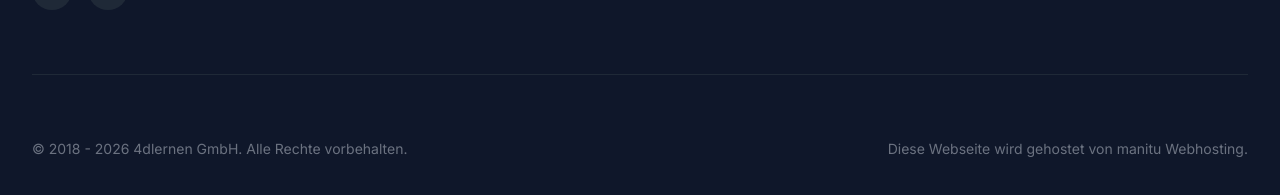
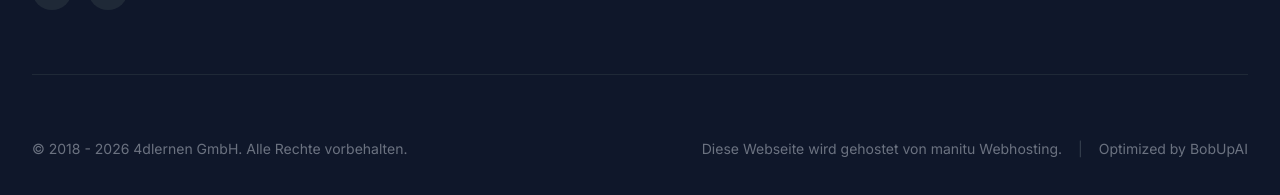
Before and after one commit to SharcSmart/4dlernen, a website: page index.html in a window 1280 px wide. Shown: the part 4755-4950 px from the top of the page. Drawn offline with nearby package versions, Linux system fonts and the light colour scheme.

Commit message:
backling bobupai

```diff
--- a/index.html
+++ b/index.html
@@ -585,7 +585,11 @@
 
             <div class="flex flex-col md:flex-row justify-between items-center gap-4 text-sm text-gray-500">
                 <p>&copy; 2018 - 2026 4dlernen GmbH. Alle Rechte vorbehalten.</p>
-                <p>Diese Webseite wird gehostet von manitu Webhosting.</p>
+                <div class="flex flex-col md:flex-row gap-2 md:gap-4 items-center">
+                    <p>Diese Webseite wird gehostet von manitu Webhosting.</p>
+                    <span class="hidden md:block text-gray-700">|</span>
+                    <p>Optimized by <a href="https://bobupai.com" target="_blank" rel="noopener noreferrer" class="hover:text-brand-500 transition-colors">BobUpAI</a></p>
+                </div>
             </div>
         </div>
     </footer>
```
